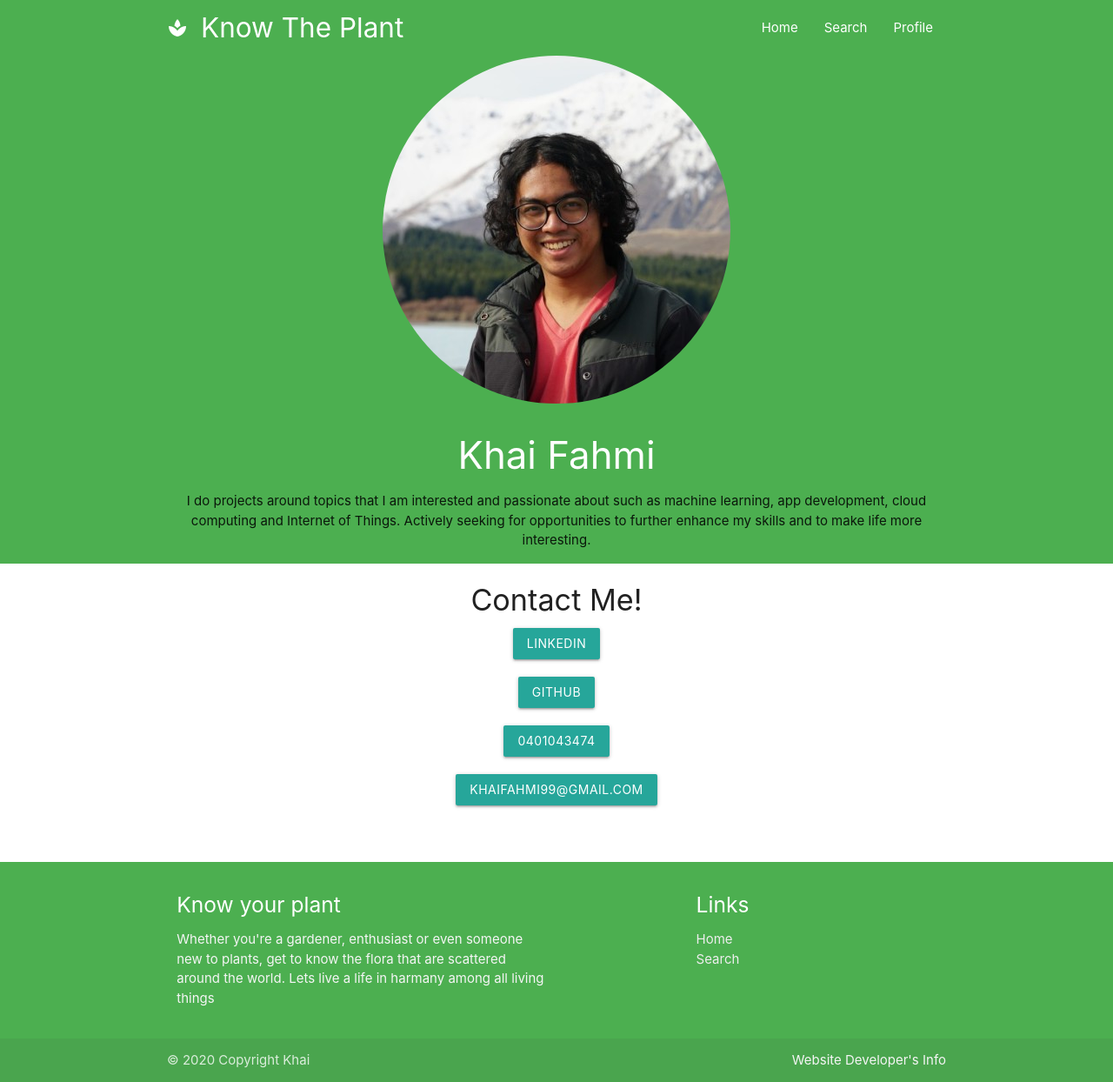
After one commit to khaifahmi99/plant-web-api, a Flask app: page /profile in a window 1280 px wide. The commit adds this page. Shown: the whole page at 87% size. Run offline with Flask 2, Linux system fonts and the light colour scheme.

Commit message:
complete profile page

```diff
--- a/app.py
+++ b/app.py
@@ -38,5 +38,9 @@ def search():
         return render_template('search.html', keyword=keyword, data=response)
     return render_template('search.html')
 
+@app.route('/profile')
+def profile():
+    return render_template('profile.html')
+
 if __name__ == '__main__':
     app.run(debug=True, host='0.0.0.0', port='5000')
--- a/templates/base.html
+++ b/templates/base.html
@@ -13,6 +13,8 @@
     <script src="https://cdnjs.cloudflare.com/ajax/libs/materialize/1.0.0/js/materialize.min.js"></script>
     <link href="https://fonts.googleapis.com/icon?family=Material+Icons" rel="stylesheet">
 
+    <link rel="stylesheet" href="https://stackpath.bootstrapcdn.com/font-awesome/4.7.0/css/font-awesome.min.css" integrity="sha384-wvfXpqpZZVQGK6TAh5PVlGOfQNHSoD2xbE+QkPxCAFlNEevoEH3Sl0sibVcOQVnN" crossorigin="anonymous">
+
 </head>
 
 <body>
@@ -23,6 +25,7 @@
                 <ul id="nav-mobile" class="right hide-on-med-and-down">
                     <li><a href="/">Home</a></li>
                     <li><a href="/search">Search</a></li>
+                    <li><a href="/profile">Profile</a></li>
                 </ul>
             </div>
         </div>
@@ -50,7 +53,7 @@
         <div class="footer-copyright">
             <div class="container">
                 © 2020 Copyright Khai
-                <a class="grey-text text-lighten-4 right" href="#!">Website Developer's Info</a>
+                <a class="grey-text text-lighten-4 right" href="/profile">Website Developer's Info</a>
             </div>
         </div>
     </footer>
--- /dev/null
+++ b/templates/profile.html
@@ -0,0 +1,34 @@
+{% extends 'base.html' %} {% block title %} Plant Info {% endblock %} {% block content %}
+
+<div class="valign-wrapper green" style="min-height: 30vh;">
+    <div class="center-align container">
+        <img class="responsive-img circle" src="../static/img/profile.jpg" alt="profile">
+        <h3 class="center-align white-text">Khai Fahmi</h3>
+        <p>I do projects around topics that I am interested and passionate about such as machine learning, app development, cloud computing and Internet of Things. Actively seeking for opportunities to further enhance my skills and to make life more interesting.</p>
+    </div>
+</div>
+<div class="container">
+    <h4 class="center-align">Contact Me!</h4>
+    <div class="row">
+        <div class="col s12 l4 offset-l4 center-align">
+            <a href="https://www.linkedin.com/in/khaifahmi/" class="btn">LinkedIn</a>
+        </div>
+    </div>
+    <div class="row">
+        <div class="col s12 l4 offset-l4 center-align">
+            <a href="https://github.com/khaifahmi99" class="btn">Github</a>
+        </div>
+    </div>
+    <div class="row">
+        <div class="col s12 l4 offset-l4 center-align">
+            <a href="#" class="btn">0401043474</a>
+        </div>
+    </div>
+    <div class="row">
+        <div class="col s12 l4 offset-l4 center-align">
+            <a href="#" class="btn">khaifahmi99@gmail.com</a>
+        </div>
+    </div>
+</div>
+
+{% endblock %}
```
Also changed, not shown: static/img/profile.jpg (added).
